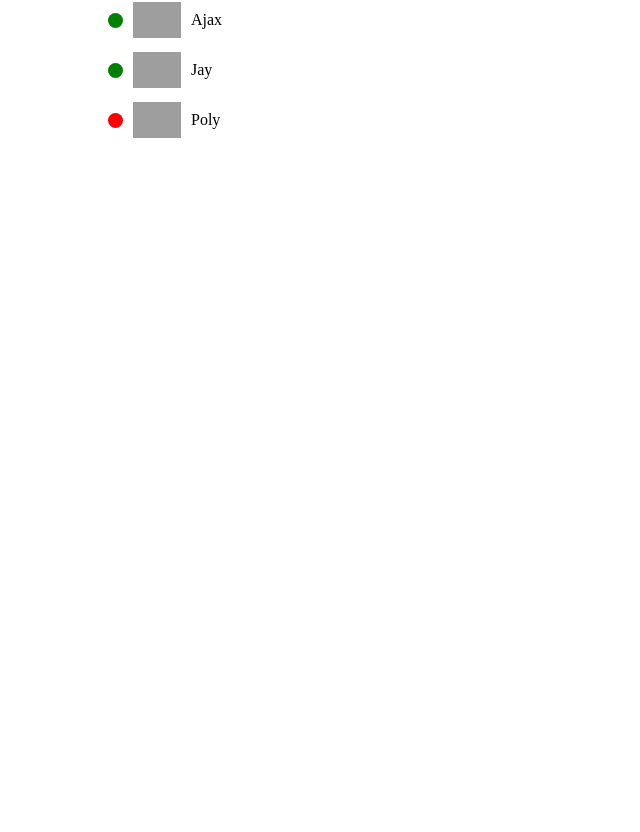
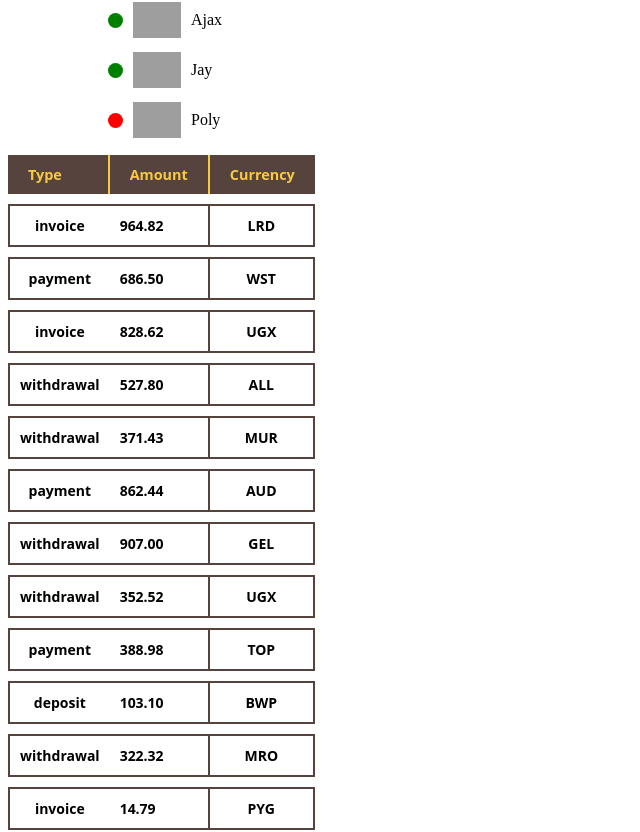
Before and after one commit to Shapoval-Sergey/goit-react-hw-01-components, a React (Create React App) app: page / in a window 1280 px wide. Shown: the part 743-1575 px from the top of the page, without its empty margins (0-640 px from the left). Before the commit the page ends 896 px from the top, so only its background shows below. Built offline with nearby package versions, Linux system fonts and the light colour scheme; grey boxes are pictures that could not be loaded.

Commit message:
Create TransactionHistory component

```diff
--- a/src/components/App.js
+++ b/src/components/App.js
@@ -2,9 +2,11 @@
 import Profile from "./Profile/Profile";
 import Statistics from "./Statistics/Statistics";
 import FriendList from "./FriendList/FriendList";
+import TransactionHistory from "./TransactionHistory/TransactionHistory";
 import stats from "../statistical-data.json";
 import user from "../user.json";
 import friends from "../friends.json";
+import transactions from "../transactions.json";
 
 function App() {
   return (
@@ -12,6 +14,7 @@
       <Profile person={user} />
       <Statistics stats={stats} />
       <FriendList friends={friends} />
+      <TransactionHistory items={transactions} />
     </>
   );
 }
--- /dev/null
+++ b/src/components/TransactionHistory/TransactionHistory.js
@@ -0,0 +1,40 @@
+import React from "react";
+import PropTypes from "prop-types";
+import styles from "./TransactionHistory.module.css";
+
+function TransactionHistory({ items }) {
+  return (
+    <table className={styles.transaction}>
+      <thead>
+        <tr>
+          <th className={styles.title}>Type</th>
+          <th className={styles.title}>Amount</th>
+          <th className={styles.title}>Currency</th>
+        </tr>
+      </thead>
+
+      <tbody>
+        {items.map(({ id, type, amount, currency }) => (
+          <tr key={id}>
+            <td className={styles.value}>{type}</td>
+            <td className={styles.value}>{amount}</td>
+            <td className={styles.value}>{currency}</td>
+          </tr>
+        ))}
+      </tbody>
+    </table>
+  );
+}
+
+TransactionHistory.propTypes = {
+  transaction: PropTypes.objectOf(
+    PropTypes.exact({
+      id: PropTypes.number.isRequired,
+      type: PropTypes.string.isRequired,
+      amount: PropTypes.number.isRequired,
+      currency: PropTypes.string.isRequired,
+    })
+  ).isRequired,
+};
+
+export default TransactionHistory;
--- /dev/null
+++ b/src/components/TransactionHistory/TransactionHistory.module.css
@@ -0,0 +1,38 @@
+.transaction {
+  border-spacing: 0 10px;
+  font-family: "Open Sans", sans-serif;
+  font-weight: bold;
+}
+
+.title {
+  padding: 10px 20px;
+  background: #56433d;
+  color: #f9c941;
+  border-right: 2px solid;
+  font-size: 0.9em;
+}
+
+.title:first-child {
+  text-align: left;
+}
+
+.title:last-child {
+  border-right: none;
+}
+
+.value {
+  vertical-align: middle;
+  padding: 10px;
+  font-size: 14px;
+  text-align: center;
+  border-top: 2px solid #56433d;
+  border-bottom: 2px solid #56433d;
+  border-right: 2px solid #56433d;
+}
+.value:first-child {
+  border-left: 2px solid #56433d;
+  border-right: none;
+}
+.value:nth-child(2) {
+  text-align: left;
+}
--- /dev/null
+++ b/src/transactions.json
@@ -0,0 +1,122 @@
+[
+  {
+    "id": "1e0700a2-5183-4291-85cc-2065a036a683",
+    "type": "invoice",
+    "amount": "964.82",
+    "currency": "LRD"
+  },
+  {
+    "id": "a30f821b-4d25-4ff0-abdd-e340b3f0dd2b",
+    "type": "payment",
+    "amount": "686.50",
+    "currency": "WST"
+  },
+  {
+    "id": "44dca67a-8e5a-4798-bf8e-b15efd4e1abd",
+    "type": "invoice",
+    "amount": "828.62",
+    "currency": "UGX"
+  },
+  {
+    "id": "ea8ed3dc-2b68-4a53-905a-53ecb0adef33",
+    "type": "withdrawal",
+    "amount": "527.80",
+    "currency": "ALL"
+  },
+  {
+    "id": "ea76146a-0b00-4b80-bc02-a8c822176712",
+    "type": "withdrawal",
+    "amount": "371.43",
+    "currency": "MUR"
+  },
+  {
+    "id": "63ca02f9-d637-46b5-9237-f3b24425e029",
+    "type": "payment",
+    "amount": "862.44",
+    "currency": "AUD"
+  },
+  {
+    "id": "ed0263e8-59a5-4bf1-87e0-2bb88e53dc34",
+    "type": "withdrawal",
+    "amount": "907.00",
+    "currency": "GEL"
+  },
+  {
+    "id": "6013bad0-750c-4691-8bc2-d8f2b43969c4",
+    "type": "withdrawal",
+    "amount": "352.52",
+    "currency": "UGX"
+  },
+  {
+    "id": "252c7be4-8b06-4fa7-8d42-61fb835b70d5",
+    "type": "payment",
+    "amount": "388.98",
+    "currency": "TOP"
+  },
+  {
+    "id": "4eaab41b-b967-40ac-82ed-85fc66f646f1",
+    "type": "deposit",
+    "amount": "103.10",
+    "currency": "BWP"
+  },
+  {
+    "id": "9648a350-8469-42d5-8bf3-18090de5fe67",
+    "type": "withdrawal",
+    "amount": "322.32",
+    "currency": "MRO"
+  },
+  {
+    "id": "9c5c25fb-1a95-4b2f-8d1f-4c4426d677cc",
+    "type": "invoice",
+    "amount": "14.79",
+    "currency": "PYG"
+  },
+  {
+    "id": "43ef232c-80e9-4d6f-b48a-b22405620de3",
+    "type": "payment",
+    "amount": "904.86",
+    "currency": "CHF"
+  },
+  {
+    "id": "5161682e-e620-4019-ab0a-24ceb10fbd20",
+    "type": "withdrawal",
+    "amount": "307.08",
+    "currency": "NOK"
+  },
+  {
+    "id": "7b119d71-42e6-4c42-a141-6818b07bb9ff",
+    "type": "invoice",
+    "amount": "275.07",
+    "currency": "AWG"
+  },
+  {
+    "id": "a4f65722-65c4-4c28-b1f4-b8ed988bb205",
+    "type": "deposit",
+    "amount": "213.10",
+    "currency": "STD"
+  },
+  {
+    "id": "c6e5784b-0ca3-48d6-86e5-b5128af5a523",
+    "type": "invoice",
+    "amount": "116.11",
+    "currency": "CUP CUC"
+  },
+  {
+    "id": "c9ebed6a-3a02-4b49-ac0d-0534b51f2bfd",
+    "type": "invoice",
+    "amount": "878.67",
+    "currency": "HKD"
+  },
+  {
+    "id": "a4a98b0e-b22c-438b-9f83-de2df52110c8",
+    "type": "invoice",
+    "amount": "725.03",
+    "currency": "UYU UYI"
+  },
+  {
+    "id": "b39bfa7a-0166-4c47-94d6-87d20590f746",
+    "type": "payment",
+    "amount": "405.45",
+    "currency": "MDL"
+  }
+]
```
